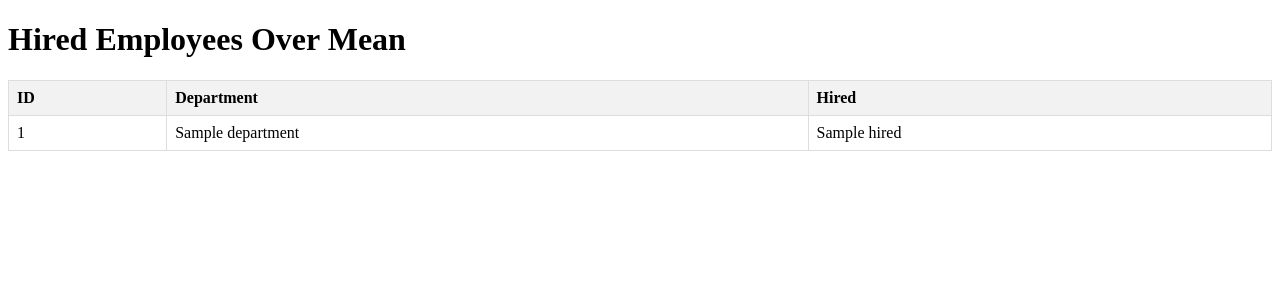
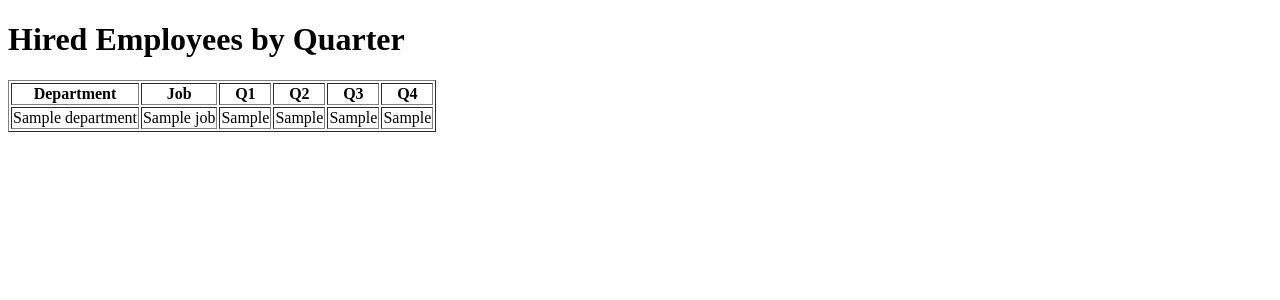
Before and after one commit to hsviscarra/employee_api, a Flask app: template templates/hired_employees_over_mean.html in a window 1280 px wide. Shown: the top 300 px of the page. Run offline with Flask 3, Linux system fonts and the light colour scheme; the template is opened without the code that fills it: most values are stand-ins (such as "Sample title", 1, 10 or a date in 2020).

Commit message:
fix html

```diff
--- a/templates/hired_employees_over_mean.html
+++ b/templates/hired_employees_over_mean.html
@@ -2,39 +2,30 @@
 <html lang="en">
 <head>
     <meta charset="UTF-8">
-    <meta name="viewport" content="width=device-width, initial-scale=1.0">
-    <title>Hired Employees Over Mean</title>
-    <style>
-        table {
-            width: 100%;
-            border-collapse: collapse;
-        }
-        th, td {
-            border: 1px solid #dddddd;
-            text-align: left;
-            padding: 8px;
-        }
-        th {
-            background-color: #f2f2f2;
-        }
-    </style>
+    <title>Hired Employees by Quarter</title>
 </head>
 <body>
-    <h1>Hired Employees Over Mean</h1>
-    <table>
+    <h1>Hired Employees by Quarter</h1>
+    <table border="1">
         <thead>
             <tr>
-                <th>ID</th>
                 <th>Department</th>
-                <th>Hired</th>
+                <th>Job</th>
+                <th>Q1</th>
+                <th>Q2</th>
+                <th>Q3</th>
+                <th>Q4</th>
             </tr>
         </thead>
         <tbody>
             {% for row in data %}
             <tr>
-                <td>{{ row.ID }}</td>
                 <td>{{ row.department }}</td>
-                <td>{{ row.hired }}</td>
+                <td>{{ row.job }}</td>
+                <td>{{ row.Q1 }}</td>
+                <td>{{ row.Q2 }}</td>
+                <td>{{ row.Q3 }}</td>
+                <td>{{ row.Q4 }}</td>
             </tr>
             {% endfor %}
         </tbody>
```
